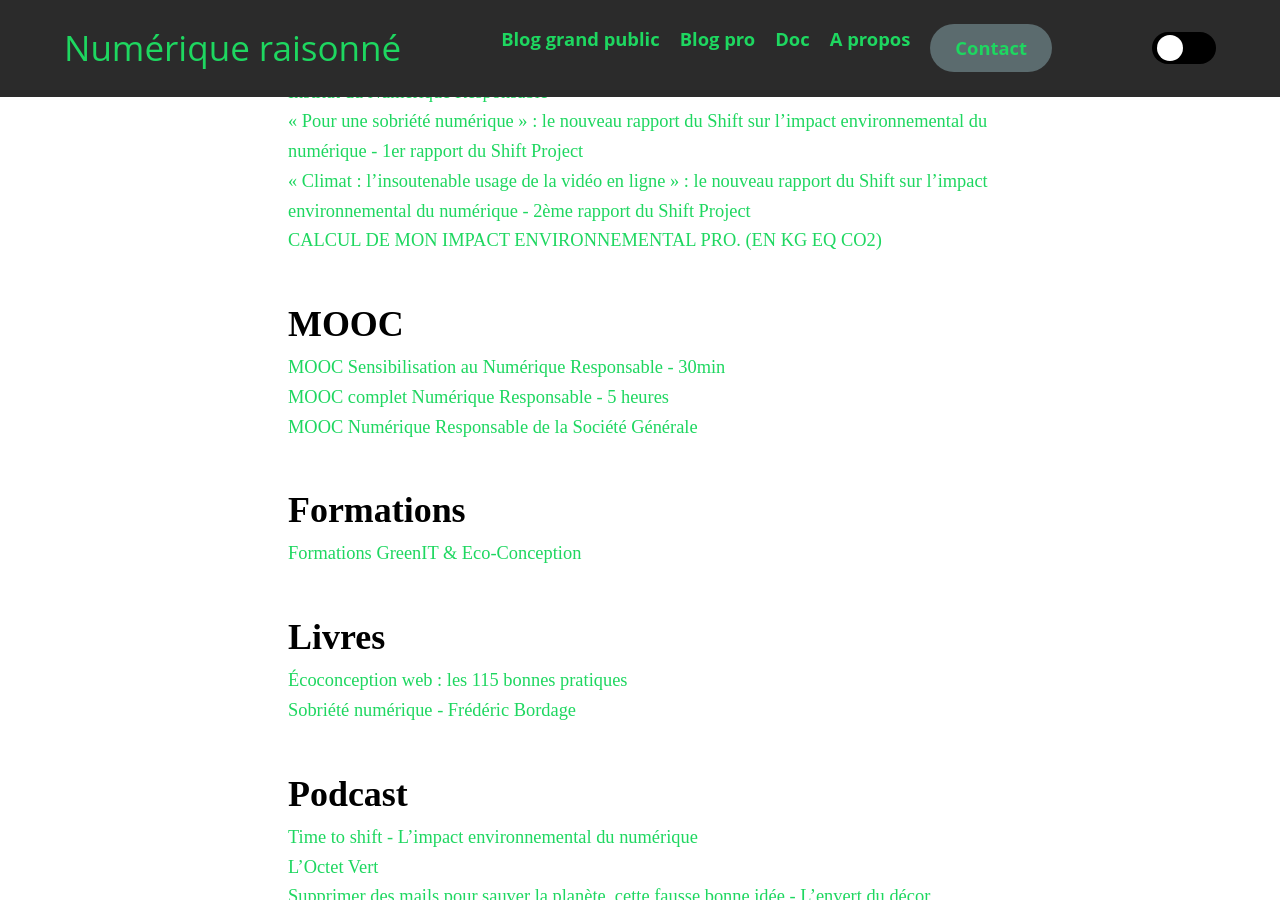
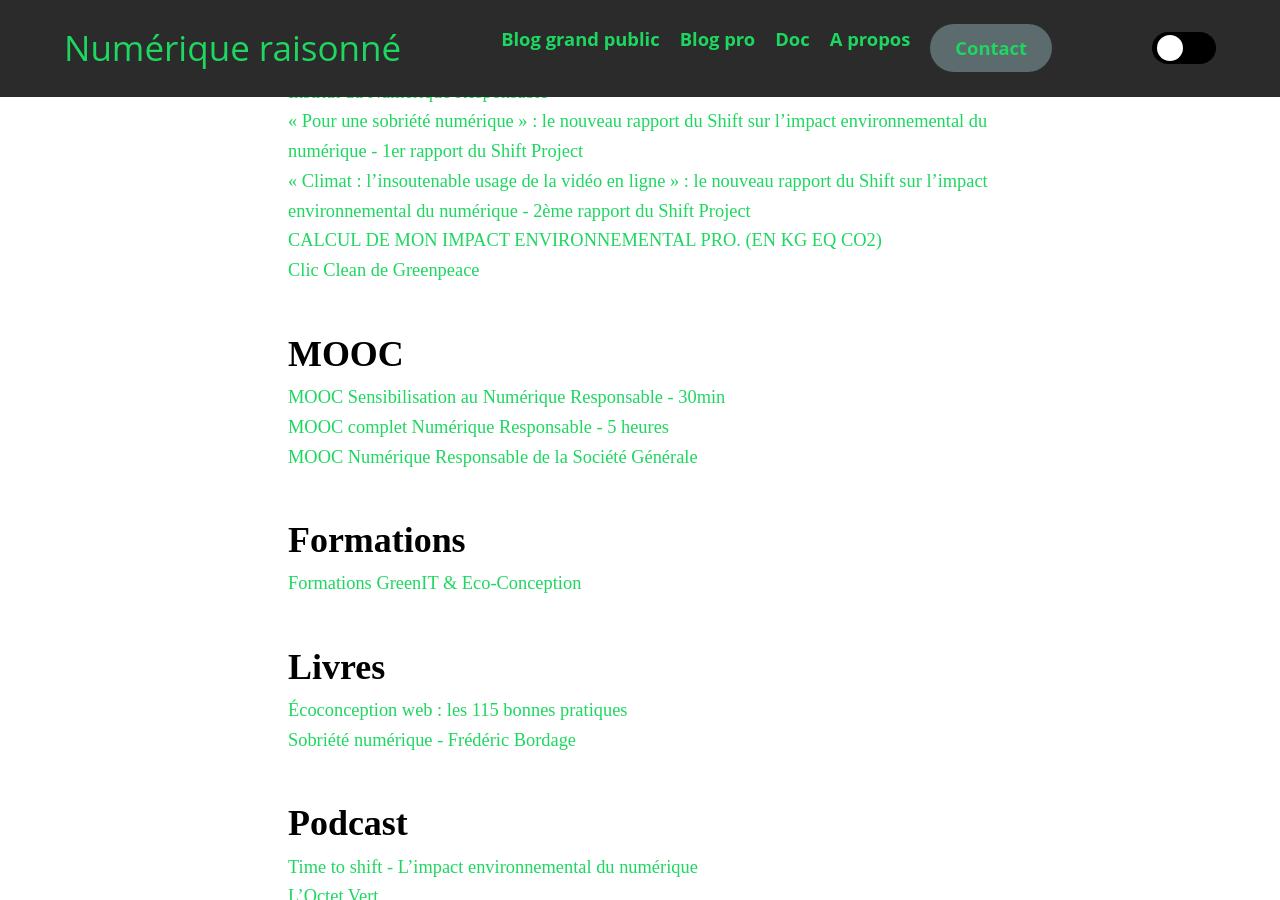
Before and after one commit to Slandais/slandais.github.io, a Jekyll site: the page built from _pages/liens-numerique-responsable.md, in a window 1280 px wide and 900 px high, scrolled down 529 px. Built offline with Jekyll 4.4.1, drawn with Linux system fonts in a browser that asks for light colours.

Commit message:
Update liens-numerique-responsable.md

```diff
--- a/_pages/liens-numerique-responsable.md
+++ b/_pages/liens-numerique-responsable.md
@@ -19,6 +19,7 @@ permalink: /liens-numerique-responsable/
 * [« Pour une sobriété numérique » : le nouveau rapport du Shift sur l’impact environnemental du numérique - 1er rapport du Shift Project](https://theshiftproject.org/article/pour-une-sobriete-numerique-rapport-shift/)
 * [« Climat : l’insoutenable usage de la vidéo en ligne » : le nouveau rapport du Shift sur l’impact environnemental du numérique - 2ème rapport du Shift Project](https://theshiftproject.org/article/climat-insoutenable-usage-video/)
 * [CALCUL DE MON IMPACT ENVIRONNEMENTAL PRO. (EN KG EQ CO2)](https://institutnr.org/calculatrice/impact-environnemental-numerique-inr.html)
+* [Clic Clean de Greenpeace](http://www.clickclean.org/france/fr/)
 
 ## MOOC
 
```
